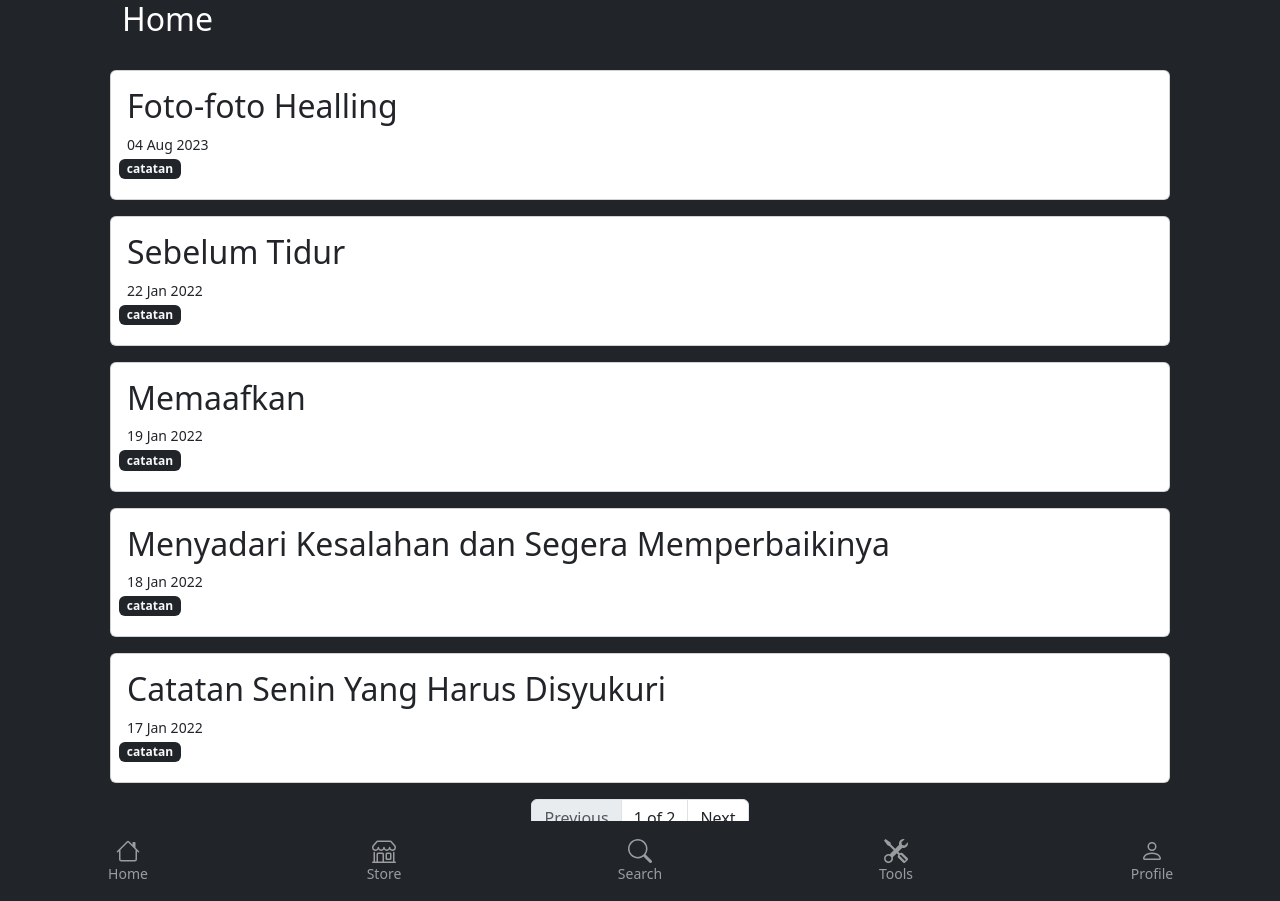
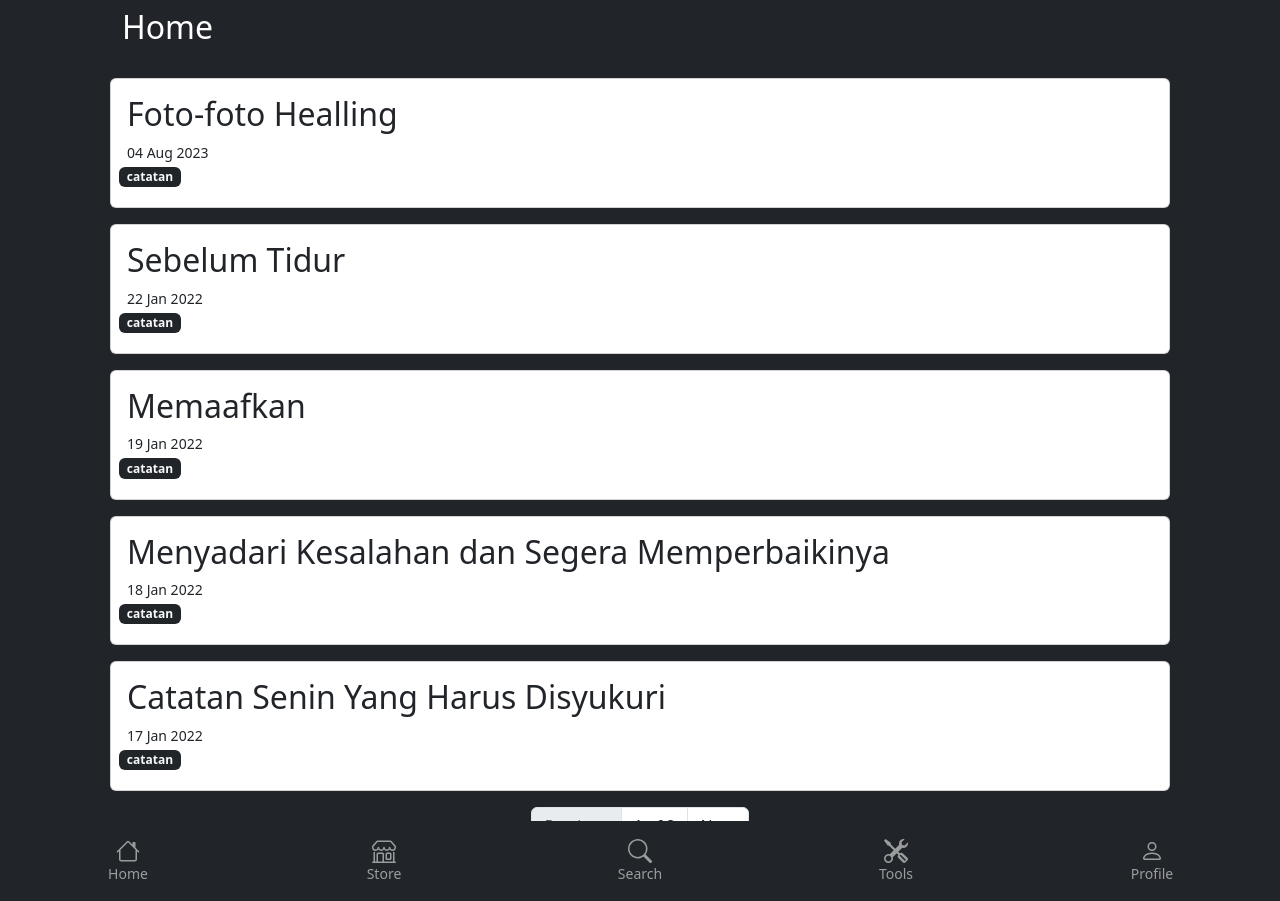
Before and after one commit to angganesia/angganesia.github.io, a Jekyll site: the page built from index.html, in a window 1280 px wide. Built offline with Jekyll 4.4.1, drawn with Linux system fonts in a browser that asks for light colours; the list of posts is cut into pages by our own code.

Commit message:
update default.html

```diff
--- a/_layouts/default.html
+++ b/_layouts/default.html
@@ -84,7 +84,7 @@
 
 
   <!-- Content -->
-  <div class="container px-3">
+  <div class="container py-2 px-3">
     {{ content }}
   </div>
 
```
